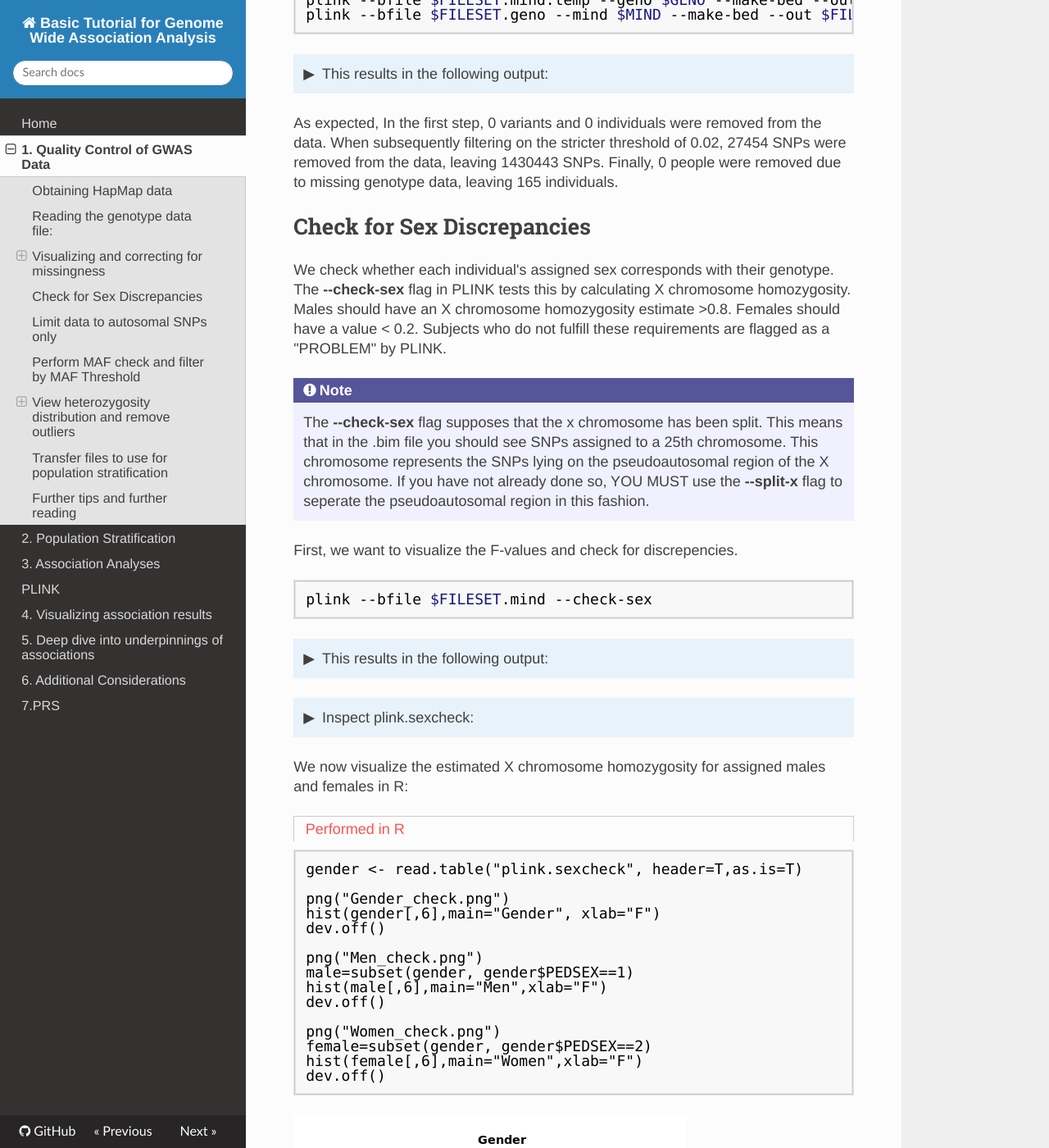
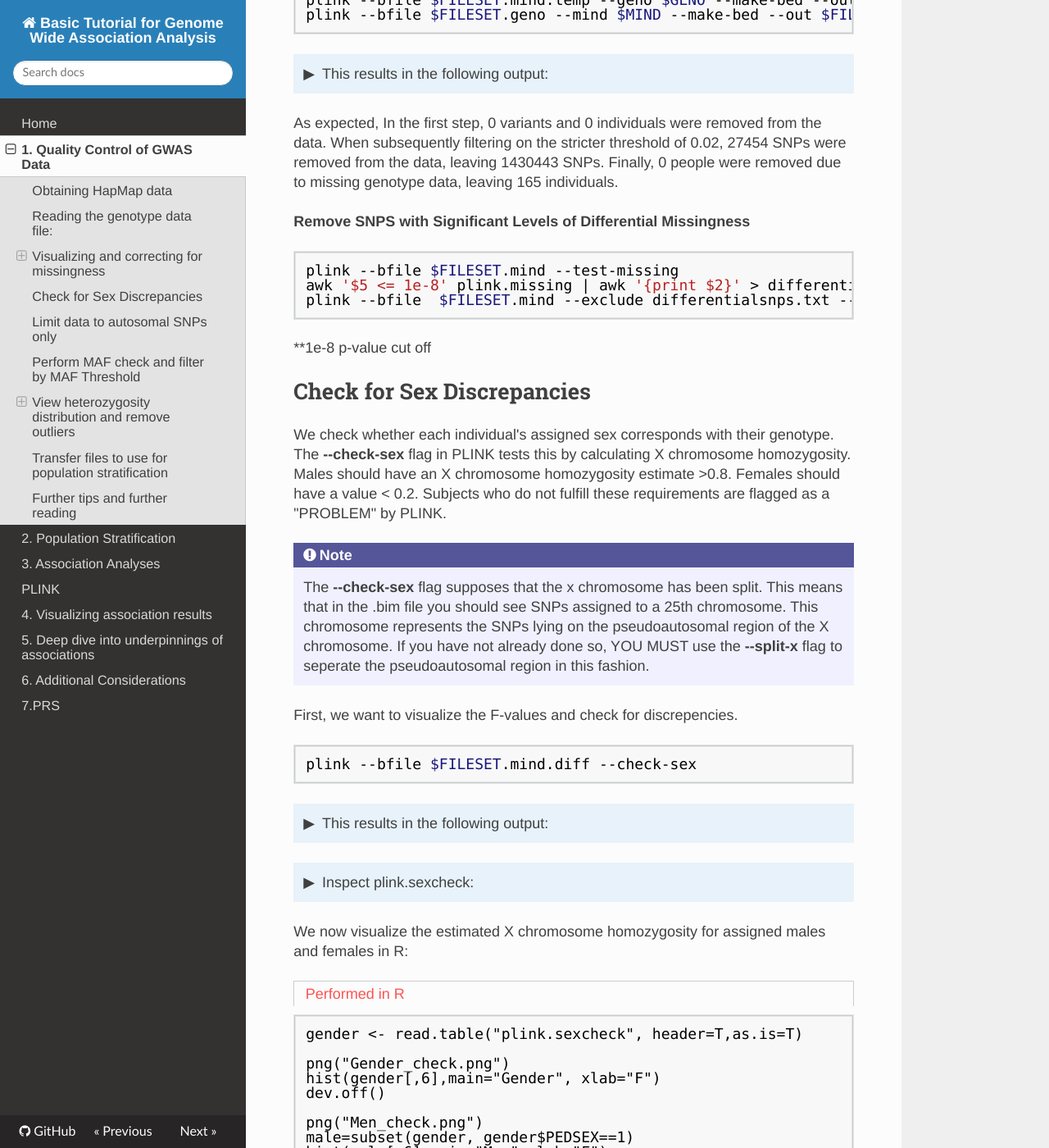
Before and after one commit to cwarlysolsberg/GWAS_Tutorial, an MkDocs documentation site: the page built from docs/QC.md, in a window 1280 px wide and 1400 px high, scrolled down 4954 px. Shown: the whole window at 82% size. Built offline with MkDocs 1.6.1, drawn with Linux system fonts in a browser that asks for light colours; some of the changed text lies outside the part shown.

Commit message:
Update QC.md
added differential missingness/need to rerun pipeline to update other sections

````diff
--- a/docs/QC.md
+++ b/docs/QC.md
@@ -320,6 +320,14 @@ plink --bfile $FILESET.geno --mind $MIND --make-bed --out $FILESET.mind
 
 As expected, In the first step, 0 variants and 0 individuals were removed from the data. When subsequently filtering on the stricter threshold of 0.02, 27454 SNPs were removed from the data, leaving 1430443 SNPs. Finally, 0 people were removed due to missing genotype data, leaving 165 individuals.
 
+**Remove SNPS with Significant Levels of Differential Missingness**
+```bash
+plink --bfile $FILESET.mind --test-missing
+awk '$5 <= 1e-8' plink.missing | awk '{print $2}' > differentialsnps.txt
+plink --bfile  $FILESET.mind --exclude differentialsnps.txt --make-bed --out  $FILESET.mind.diff
+```
+**1e-8 p-value cut off
+
 ## Check for Sex Discrepancies
 
 We check whether each individual's assigned sex corresponds with their genotype. The **--check-sex** flag in PLINK tests this by calculating X chromosome homozygosity. Males should have an X chromosome homozygosity estimate >0.8. Females should have a value < 0.2. Subjects who do not fulfill these requirements are flagged as a "PROBLEM" by PLINK.
@@ -329,7 +337,7 @@ We check whether each individual's assigned sex corresponds with their genotype.
 
 First, we want to visualize the F-values and check for discrepencies.
 ```bash
-plink --bfile $FILESET.mind --check-sex
+plink --bfile $FILESET.mind.diff --check-sex
 ```
 
 ??? note "This results in the following output:"
@@ -339,7 +347,7 @@ plink --bfile $FILESET.mind --check-sex
       (C) 2005-2020 Shaun Purcell, Christopher Chang   GNU General Public License v3
       Logging to plink.log.
       Options in effect:
-        --bfile HapMap_3_r3_1.mind
+        --bfile HapMap_3_r3_1.mind.diff
         --check-sex
 
       12574 MB RAM detected; reserving 6287 MB for main workspace.
@@ -416,7 +424,7 @@ The third histogram shows where the problem lies: one individual is marked as fe
 
 ```bash
 grep "PROBLEM" plink.sexcheck| awk '{print$1,$2}'> sex_discrepancy.txt
-plink --bfile $FILESET.mind --remove sex_discrepancy.txt --make-bed --out $FILESET.rem
+plink --bfile $FILESET.mind.diff --remove sex_discrepancy.txt --make-bed --out $FILESET.rem
 ```
 
 ## Limit data to autosomal SNPs only
````
